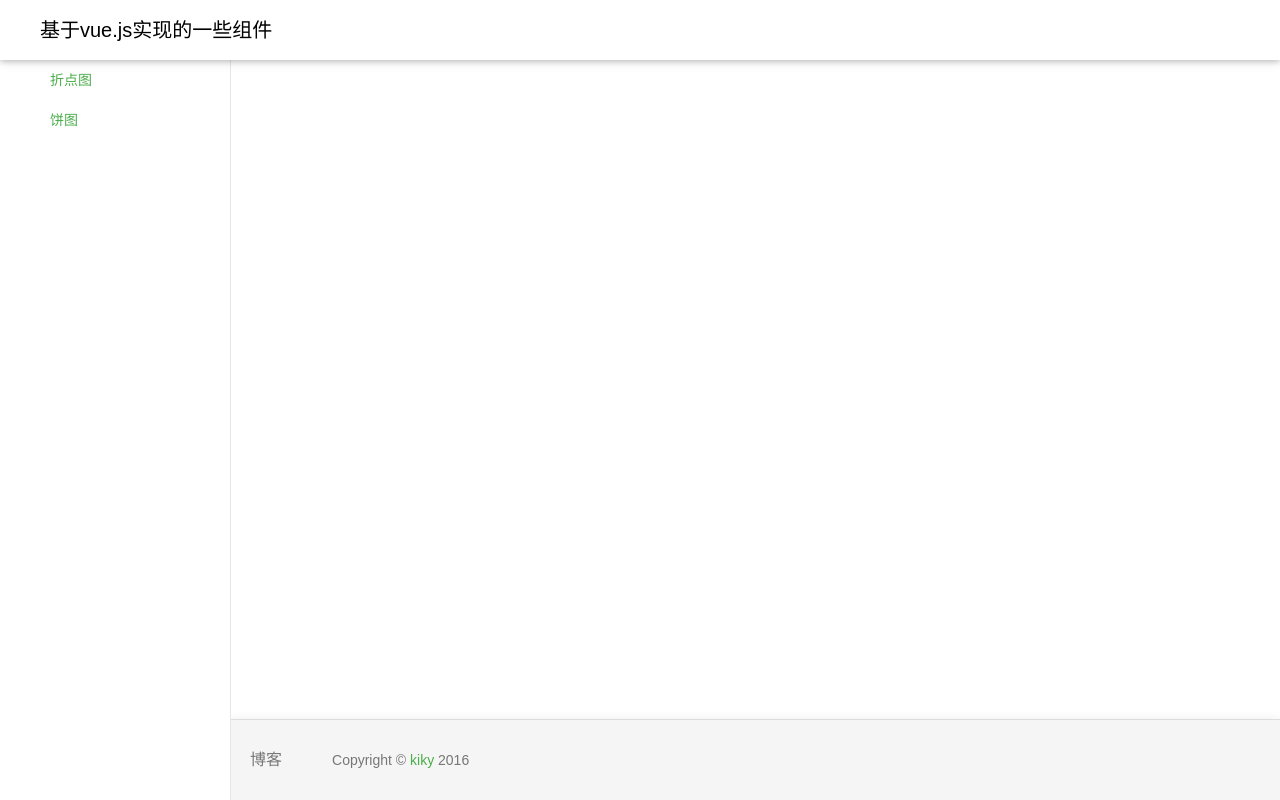
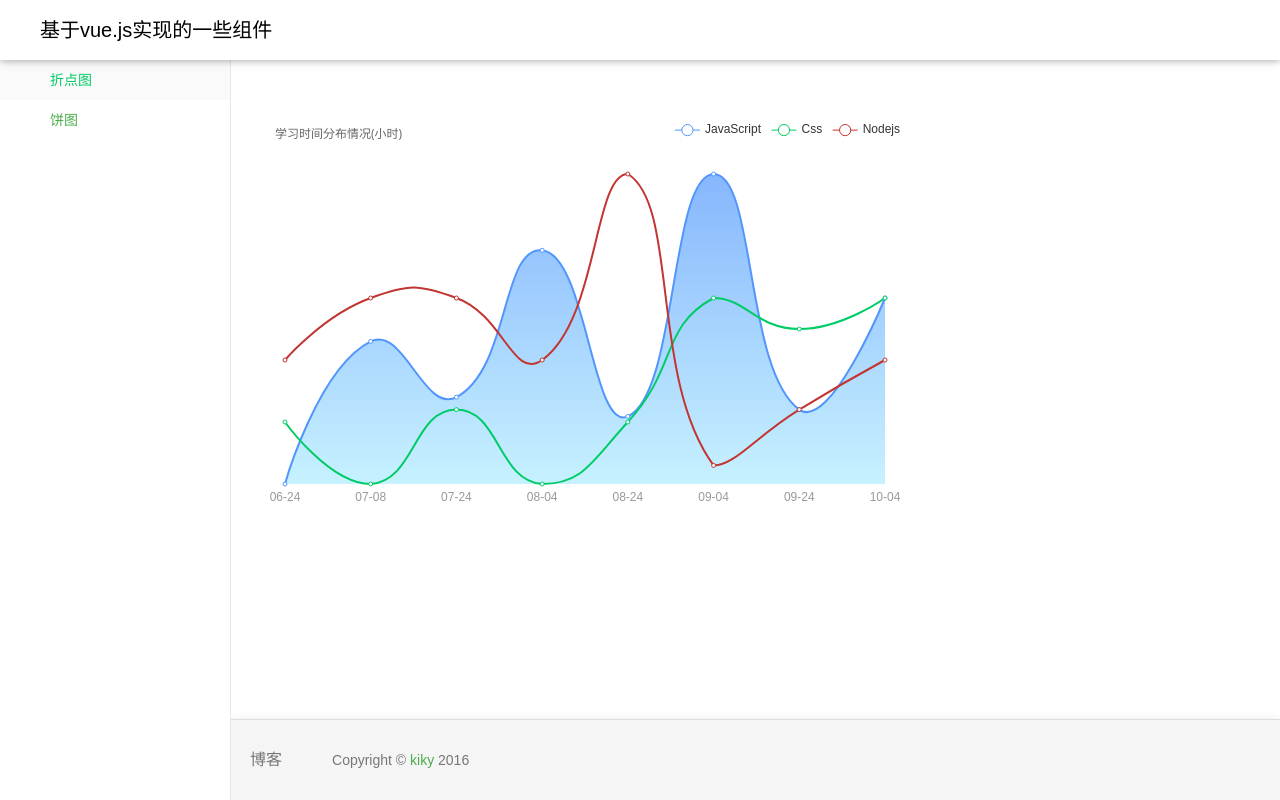
Before and after one commit to kikyives/learn, a Vue app in the folder Vue/vue-component/: page /#/lineCharts in a window 1280 px wide. Built offline with nearby package versions, Linux system fonts and the light colour scheme.

Commit message:
添加输出目录

```diff
--- a/Vue/vue-component/src/components/Nav.vue
+++ b/Vue/vue-component/src/components/Nav.vue
@@ -12,7 +12,7 @@
 		data(){
 			return {
 				items:[
-					{name: '折点图',link: 'barCharts'},
+					{name: '折点图',link: 'lineCharts'},
 					{name: '饼图', link: 'pieCharts'}
 				],
 				isActive:[true,false]
--- a/Vue/vue-component/src/main.js
+++ b/Vue/vue-component/src/main.js
@@ -11,7 +11,7 @@ const pieCharts = require('./components/pieCharts.vue')
 //定义路由
 const routes = [
   { path: '/', redirect: '/lineCharts' },
-  { path: '/barCharts', component: lineCharts},
+  { path: '/lineCharts', component: lineCharts},
   { path: '/pieCharts', component: pieCharts}
 ]
 
```
Also changed, not shown: Vue/vue-component/src/App.vue (line endings or trailing spaces), 6 other files (tests, documents, lock files or other folders).
